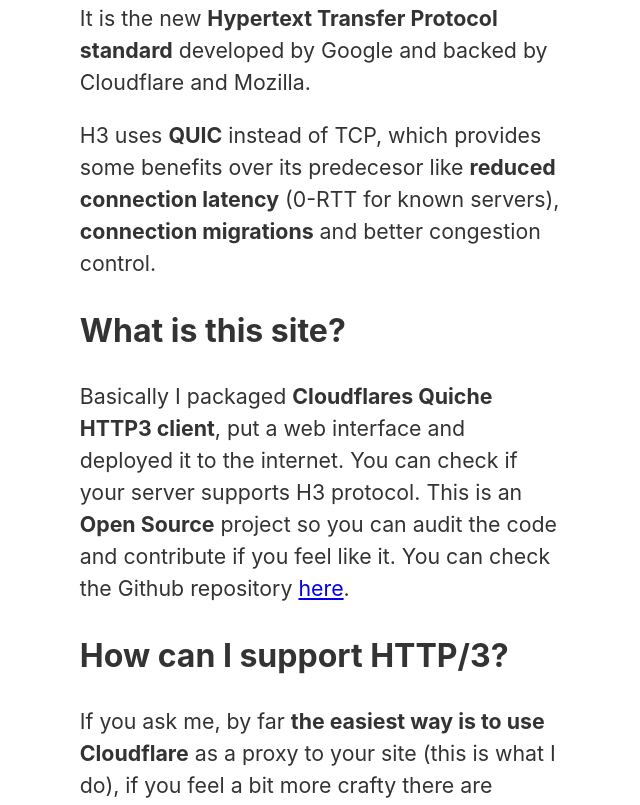
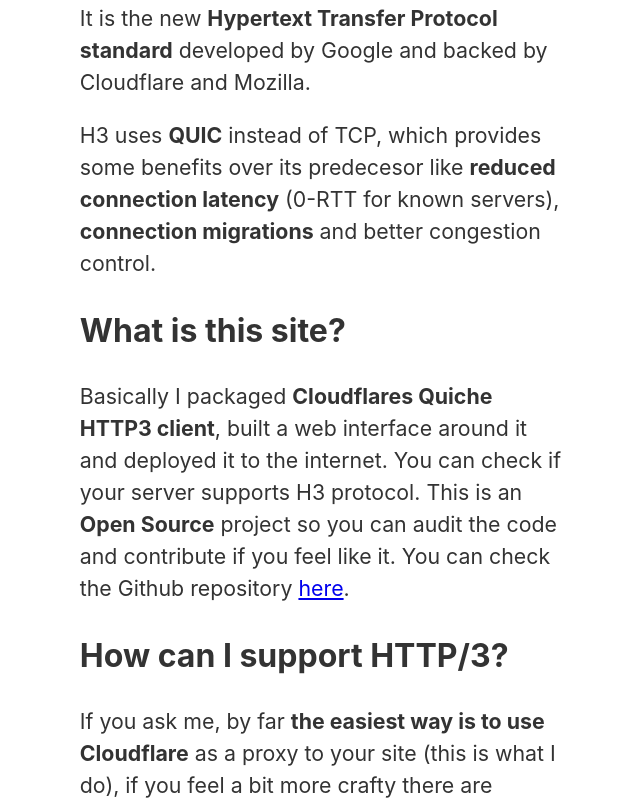
Before and after one commit to asurcodes/http3support, a plain HTML site: page static/index.html in a window 1280 px wide. Shown: the part 490-1295 px from the top of the page, without its empty margins (319-959 px from the left). Drawn offline with Linux system fonts and the light colour scheme.

Commit message:
Update copy

```diff
--- a/static/index.html
+++ b/static/index.html
@@ -88,7 +88,7 @@
         <p> H3 uses <b>QUIC</b> instead of TCP, which provides some benefits over its predecesor like <b>reduced connection latency</b> (0-RTT for known servers), <b>connection migrations</b> and better congestion control.</p>
 
         <h2>What is this site?</h2>
-        <p>Basically I packaged <b>Cloudflares Quiche HTTP3 client</b>, put a web interface and deployed it to the internet. You can check if your server supports H3 protocol. This is an <b>Open Source</b> project so you can audit the code and contribute if you feel like it. You can check the Github repository <a href="https://github.com/asurbernardo/http3support" aria-label="GitHub repository">here</a>.</p>
+        <p>Basically I packaged <b>Cloudflares Quiche HTTP3 client</b>, built a web interface around it and deployed it to the internet. You can check if your server supports H3 protocol. This is an <b>Open Source</b> project so you can audit the code and contribute if you feel like it. You can check the Github repository <a href="https://github.com/asurbernardo/http3support" aria-label="GitHub repository">here</a>.</p>
 
         <h2>How can I support HTTP/3?</h2>
         <p>If you ask me, by far <b>the easiest way is to use Cloudflare</b> as a proxy to your site (this is what I do), if you feel a bit more crafty there are <a href="https://blog.cloudflare.com/experiment-with-http-3-using-nginx-and-quiche/">experimental implementations for Nginx</a>. Have fun!</p>
```
